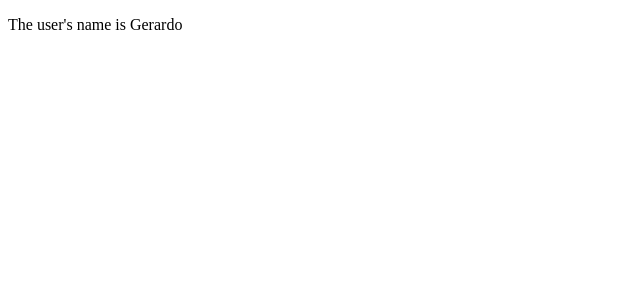
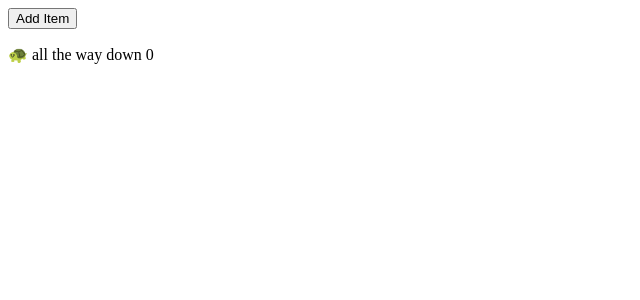
Before and after one commit to JD-SWaresol/Ang_01_LAYB, an Angular app: page / in a window 1280 px wide. Shown: the top 300 px of the page, without its empty margins (0-640 px from the left). Built offline with nearby package versions, Linux system fonts and the light colour scheme.

Commit message:
09_Component Communication with @Output

```diff
--- a/src/app/app.component.ts
+++ b/src/app/app.component.ts
@@ -1,23 +1,18 @@
-import { Component, Input } from '@angular/core';
+import { Component } from '@angular/core';
+import { ChildComponent } from './child/child.component';
 
 @Component({
   selector: 'app-root',
   template: `
-    <app-user></app-user>
+    <app-child (addItemEvent)="addItem($event)" />
+    <p>🐢 all the way down {{ items.length }}</p>
   `,
 })
 
 export class AppComponent {
+  items = new Array();
 
+  addItem(item: string) {
+    this.items.push(item);
+  }
 }
-
-@Component({
-  selector: 'app-user',
-  template: `
-    <p>The user's name is {{ name }}</p>
-  `,
-})
-
-export class UserComponent {
-  @Input() name = 'Gerardo';
-}
--- a/src/app/app.module.ts
+++ b/src/app/app.module.ts
@@ -2,12 +2,13 @@ import { NgModule } from '@angular/core';
 import { BrowserModule, provideClientHydration } from '@angular/platform-browser';
 
 import { AppRoutingModule } from './app-routing.module';
-import { AppComponent, UserComponent } from './app.component';
+import { AppComponent } from './app.component';
+import { ChildComponent } from './child/child.component';
 
 @NgModule({
   declarations: [
     AppComponent,
-    UserComponent
+    ChildComponent
   ],
   imports: [
     BrowserModule,
--- /dev/null
+++ b/src/app/child/child.component.html
@@ -0,0 +1 @@
+<p>child works!</p>
--- /dev/null
+++ b/src/app/child/child.component.ts
@@ -0,0 +1,17 @@
+import { Component, Output, EventEmitter } from '@angular/core';
+
+@Component({
+  selector: 'app-child',
+  template: `
+    <button class="btn" (click) = "addItem()">Add Item</button>
+  `,
+  styles: 'btn { padding: 5px; }'
+})
+export class ChildComponent {
+
+  @Output() addItemEvent = new EventEmitter<string>();
+
+  addItem(){
+    this.addItemEvent.emit('🐢');
+  }
+}
```
Also changed, not shown: src/app/child/child.component.css (added), 2 other files (tests, documents, lock files or other folders).
